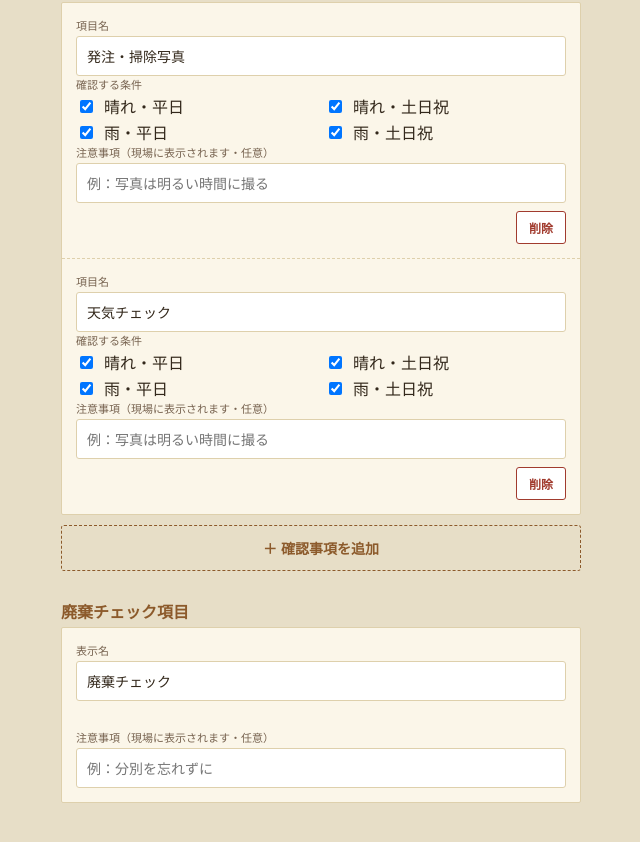
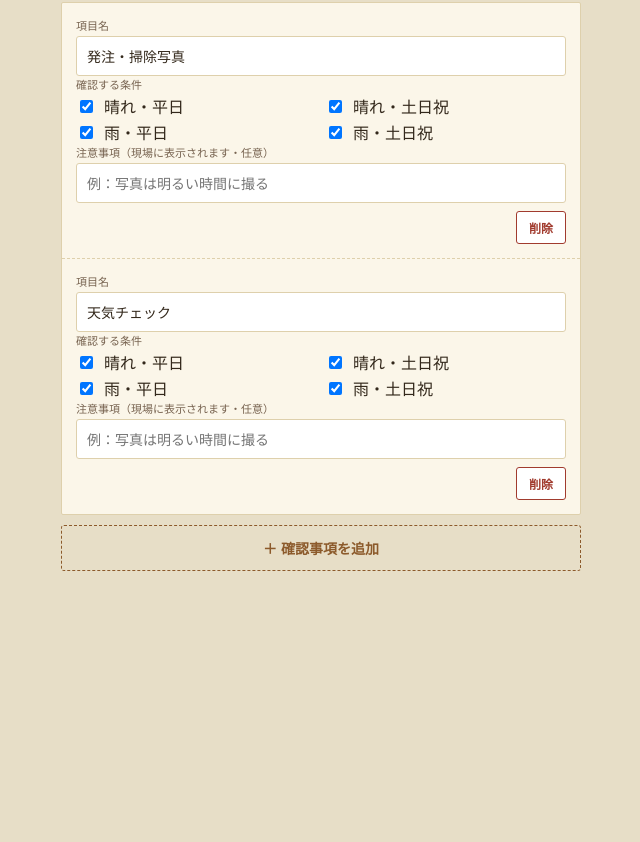
Before and after one commit to dashitotamago/dashitamagoshikomicheck, a plain HTML site: page admin.html in a window 1280 px wide. Shown: the part 3587-4429 px from the top of the page, without its empty margins (319-959 px from the left). After the commit the page ends 4357 px from the top, so only its background shows below. Drawn offline with Linux system fonts and the light colour scheme; no server answers.

Commit message:
Update admin.html

```diff
--- a/admin.html
+++ b/admin.html
@@ -216,20 +216,6 @@
     <button class="add-btn" id="addBoolBtn">＋ 確認事項を追加</button>
   </section>
 
-  <section>
-    <p class="section-title">廃棄チェック項目</p>
-    <div class="ticket">
-      <div class="waste-field field">
-        <label for="wasteNameInput">表示名</label>
-        <input type="text" id="wasteNameInput" value="廃棄チェック">
-      </div>
-      <div class="waste-field field">
-        <label for="wasteNoteInput">注意事項（現場に表示されます・任意）</label>
-        <input type="text" id="wasteNoteInput" value="" placeholder="例：分別を忘れずに">
-      </div>
-    </div>
-  </section>
-
   <div class="save-bar">
     <button class="save-btn" id="saveBtn">保存する</button>
     <button class="reset-btn" id="resetBtn">初期状態に戻す</button>
@@ -255,7 +241,6 @@ const DEFAULT_CONFIG = {
     { key:'hacchu', name:'発注・掃除写真', appliesSunnyWeekday:true, appliesSunnyWeekend:true, appliesRainWeekday:true, appliesRainWeekend:true },
     { key:'tenki',  name:'天気チェック', appliesSunnyWeekday:true, appliesSunnyWeekend:true, appliesRainWeekday:true, appliesRainWeekend:true },
   ],
-  wasteItem: { name:'廃棄チェック', note:'' },
   weatherNotes: { sunny:'', rain:'' }
 };
 
@@ -463,12 +448,6 @@ document.getElementById('addBoolBtn').addEventListener('click', ()=>{
   renderBool();
 });
 
-document.getElementById('wasteNameInput').addEventListener('input', e=>{
-  config.wasteItem.name = e.target.value;
-});
-document.getElementById('wasteNoteInput').addEventListener('input', e=>{
-  config.wasteItem.note = e.target.value;
-});
 document.getElementById('sunnyNoteInput').addEventListener('input', e=>{
   if(!config.weatherNotes) config.weatherNotes = { sunny:'', rain:'' };
   config.weatherNotes.sunny = e.target.value;
@@ -507,8 +486,6 @@ document.getElementById('saveBtn').addEventListener('click', async ()=>{
 document.getElementById('resetBtn').addEventListener('click', ()=>{
   if(!confirm('すべての項目を初期状態に戻します。よろしいですか？')) return;
   config = cloneDefault();
-  document.getElementById('wasteNameInput').value = config.wasteItem.name;
-  document.getElementById('wasteNoteInput').value = config.wasteItem.note || '';
   document.getElementById('sunnyNoteInput').value = config.weatherNotes.sunny || '';
   document.getElementById('rainNoteInput').value = config.weatherNotes.rain || '';
   renderNumeric();
@@ -518,8 +495,7 @@ document.getElementById('resetBtn').addEventListener('click', ()=>{
 (async function init(){
   await loadConfig();
   if(!config.weatherNotes) config.weatherNotes = { sunny:'', rain:'' };
-  document.getElementById('wasteNameInput').value = config.wasteItem.name;
-  document.getElementById('wasteNoteInput').value = config.wasteItem.note || '';
+  delete config.wasteItem; // 廃棄チェックは廃止。保存済み設定に残っていれば次回保存時に消える
   document.getElementById('sunnyNoteInput').value = config.weatherNotes.sunny || '';
   document.getElementById('rainNoteInput').value = config.weatherNotes.rain || '';
   renderNumeric();
```
